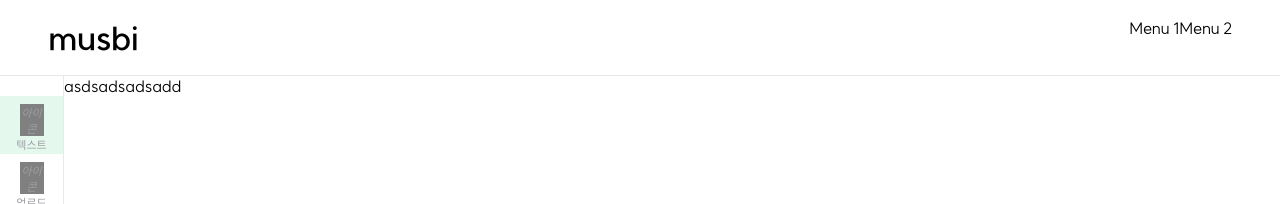
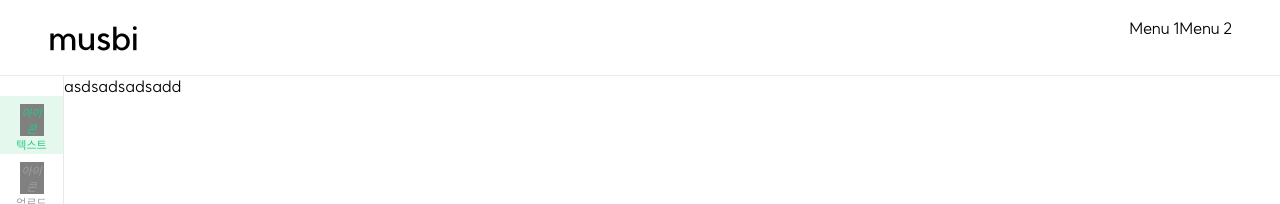
Before and after one commit to musbi-projects/musbi-fe, a Next.js app: page / in a window 1280 px wide. Shown: the top 204 px of the page. Built offline with nearby package versions, Linux system fonts and the light colour scheme.

Commit message:
Feat: ToolBox 액티브 상태 추가

```diff
--- a/src/components/ToolBox/ToolBox.tsx
+++ b/src/components/ToolBox/ToolBox.tsx
@@ -49,7 +49,7 @@ const StyledMenu = styled.button<{ isActive: boolean }>`
     padding: 8px;
     font-size: 11px;
     background-color: ${isActive ? "#e4f8ed" : "#fff"};
-    color: ${theme.color.lightGray};
+    color: ${isActive ? theme.color.primary : theme.color.lightGray};
     display: flex;
     flex-direction: column;
     align-items: center;
```
